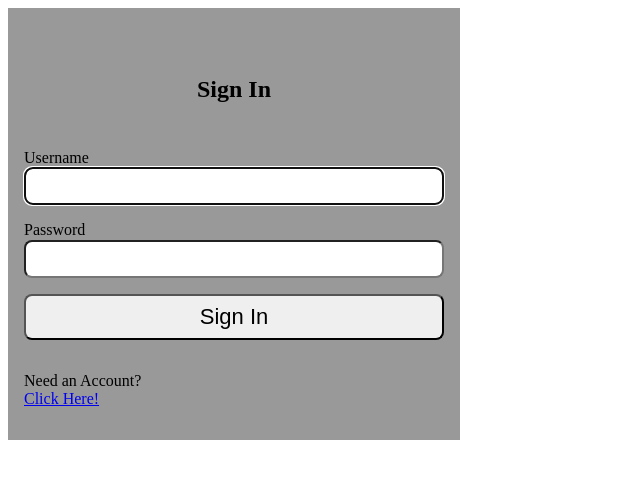
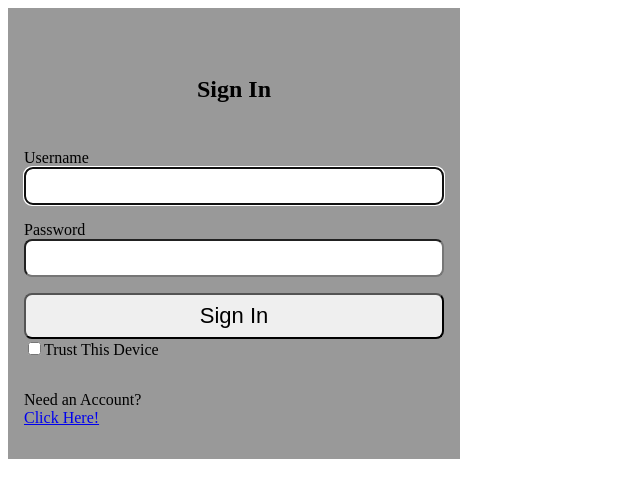
Before and after one commit to codingjavi/Happy, a React (Create React App) app in the folder Client/: page /login in a window 1280 px wide. Shown: the top 498 px of the page, without its empty margins (0-640 px from the left). Built offline with nearby package versions, Linux system fonts and the light colour scheme.

Commit message:
Added persistance functionality

```diff
--- a/Client/src/components/Login.js
+++ b/Client/src/components/Login.js
@@ -13,7 +13,7 @@ function Login(props) {
     //loading in setAuth from AuthProvider
         //to store STORING users authentication status and other info
     //const { auth, setAuth } = useContext(AuthContext);
-    const { setAuth } = useAuth();
+    const { setAuth, persist, setPersist } = useAuth();
     //hold reference to DOM element or value. changes to it DONT TRIGGER RE-RENDER and values stay the same if RENDER
     const userRef = useRef();
     const errRef = useRef();
@@ -78,14 +78,14 @@ function Login(props) {
             //STORING ALL OF USERS INFO
                 //to conditionally render components, manage user sessions, control access to certain routes
             setAuth({ user, pwd, roles, accessToken});
-            localStorage.setItem("accessToken", accessToken)
+            //localStorage.setItem("accessToken", accessToken)
 
             setUser('');
             setPwd('');
             //console.log(auth)
             console.log(from);
             //maybe change this
-            navigate(from);
+            navigate(from, { replace: true });
         } catch (err) {
             if(!err?.response) {
                 setErrMsg('No Server Response')
@@ -104,6 +104,14 @@ function Login(props) {
             //also dont have to convert the response to JSON (axios does that)
 
     }
+
+    const togglePersist = () => {
+        setPersist(prev => !prev);
+    }
+
+    useEffect(() => {
+        localStorage.setItem("persist", persist);
+    }, [persist])
 
     return (
         <>
@@ -132,6 +140,15 @@ function Login(props) {
                     required
                 />
                 <button>Sign In</button>
+                <div className="persistCheck">
+                    <input
+                        type="checkbox"
+                        id="persist"
+                        onChange={togglePersist}
+                        checked={persist}
+                    />
+                    <label htmlFor="persist">Trust This Device</label>
+                </div>
             </form>
             <p>
                 Need an Account? <br />
--- a/Client/src/components/PersistLogin.js
+++ b/Client/src/components/PersistLogin.js
@@ -6,12 +6,15 @@ import useAuth from '../hooks/useAuth';
 const PersistLogin = () => {
     const [isLoading, setIsLoading] = useState(true);
     const refresh = useRefreshToken();
-    const { auth } = useAuth();
+    const { auth, persist } = useAuth();
 
     useEffect(() => {
+        let isMounted = true;
+
         const verifyRefreshToken = async () => {
             try {
                 //get new access token
+                console.log("PERSISTING")
                 await refresh();
             }
             catch (err) {
@@ -19,12 +22,14 @@ const PersistLogin = () => {
             }
             //always runs finally (prevents ENDLESS ERROR LOOP)
             finally {
-                setIsLoading(false);
+                isMounted && setIsLoading(false);
             }
         }
 
         //only run if user doesnt have access token
         !auth?.accessToken ? verifyRefreshToken() : setIsLoading(false);
+
+        return () => isMounted = false;
     }, [])
 
     useEffect(() => {
@@ -34,7 +39,12 @@ const PersistLogin = () => {
 
     return (
         <>  {/* loading or show child components */}
-            {isLoading ? <p>Loading...</p> : <Outlet />}
+            {!persist
+                ? <Outlet />
+                : isLoading
+                    ? <p>Loading...</p>
+                    : <Outlet />
+            }
         </>
     )
 }
--- a/Client/src/context/AuthProvider.js
+++ b/Client/src/context/AuthProvider.js
@@ -1,34 +1,23 @@
 //using the context API
 import { createContext, useEffect, useState } from "react";
 
-const defaultValue = {
-    setAuth: () => {},
-    auth: localStorage.getItem("token")
-};
+
 
 //MANAGES auth state for entire app
-const AuthContext = createContext(defaultValue);
+const AuthContext = createContext({});
 //context provides a way to pass data through components W OUT PROPS
 
 //provider: provides data to our diffrent components
     //children: components in provider
 
 export const AuthProvider = ({ children }) => {
-    const [auth, setAuth] = useState(defaultValue.auth);
-
-    useEffect(() => {
-        localStorage.setItem("token", auth);
-    }, [auth]);
-
-    const contextValue = {
-        setAuth,
-        auth
-    };
+    const [auth, setAuth] = useState({});
+    const [persist, setPersist] = useState(JSON.parse(localStorage.getItem("persist")) || false);
 
     return (
         //where (components) we want to make the context available
         //value: value passed to compononent
-        <AuthContext.Provider value={contextValue}>
+        <AuthContext.Provider value={{ auth, setAuth, persist, setPersist }}>
             {children}
         </AuthContext.Provider>
     )
--- a/Client/src/hooks/useAuth.js
+++ b/Client/src/hooks/useAuth.js
@@ -1,9 +1,11 @@
-import { useContext } from "react";
+import { useContext, useDebugValue } from "react";
 import AuthContext from "../context/AuthProvider";
 
 //custom hook that makes using AuthContext easier
 
 const useAuth = () => {
+    const { auth } = useContext(AuthContext);
+    useDebugValue(auth, auth => auth?.user ? "Logged In" : "Logged Out")
     return useContext(AuthContext);
 }
 export default useAuth;
--- a/Client/src/hooks/useRefreshToken.js
+++ b/Client/src/hooks/useRefreshToken.js
@@ -19,7 +19,7 @@ const useRefreshToken = () => {
         });*/
         setAuth(prev => {
             console.log(JSON.stringify(prev));
-            console.log(response.data);
+            console.log(response.data.accessToken);
             return { ...prev, accessToken: response.data.accessToken}
         });
 
```
Also changed, not shown: 2 other files (tests, documents, lock files or other folders).
